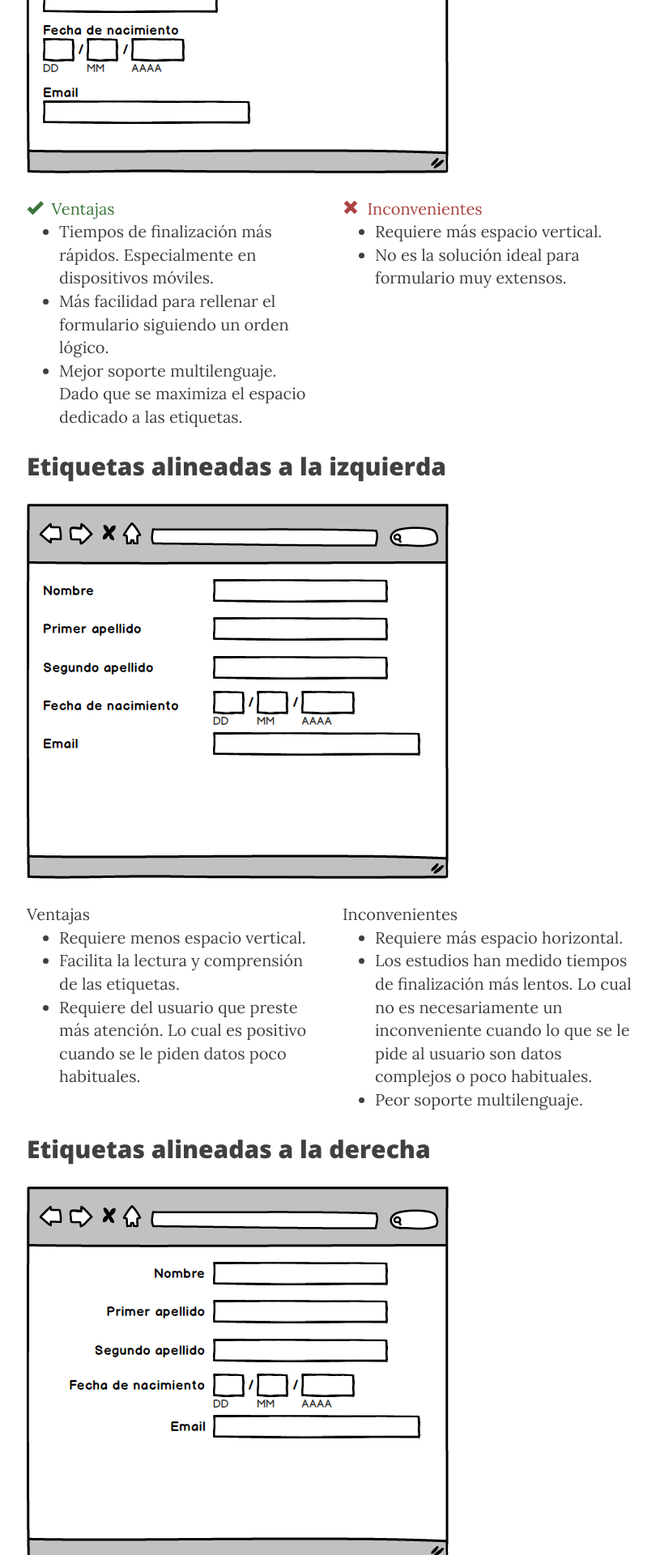
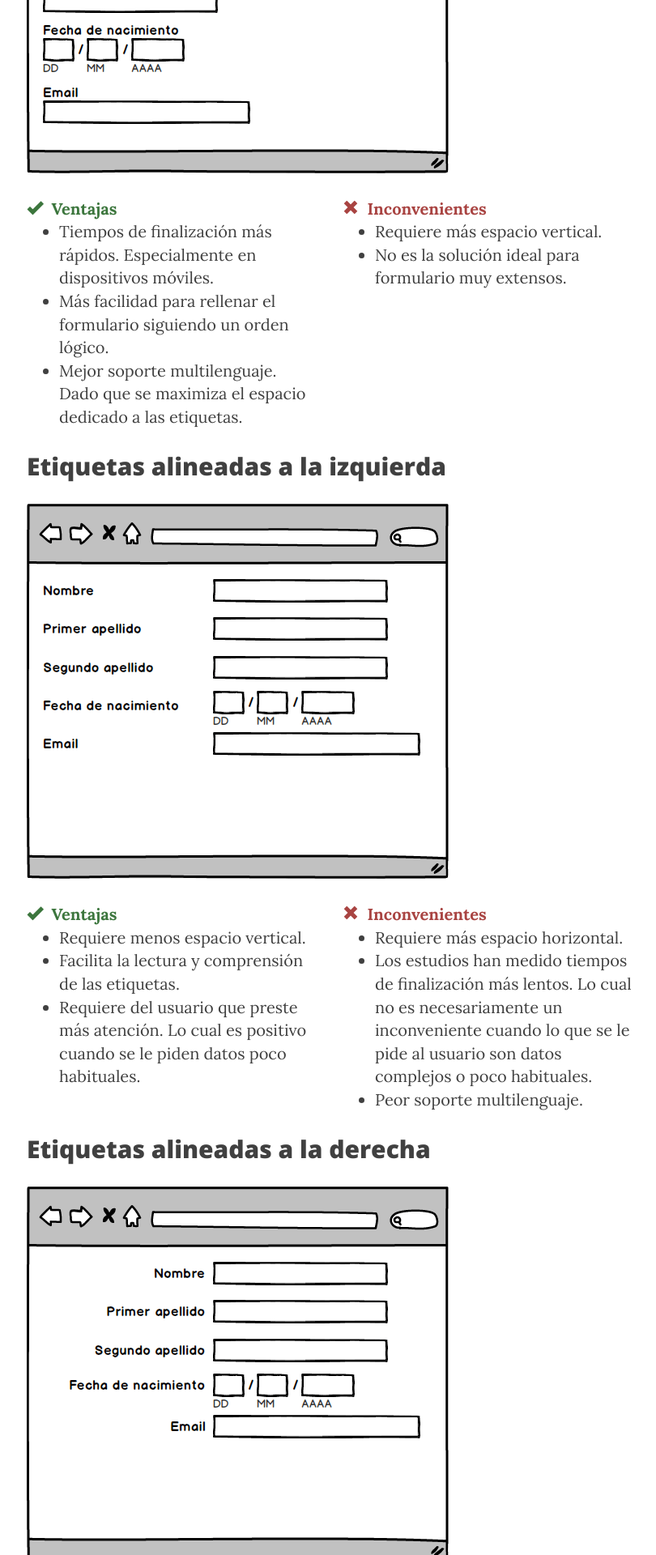
Before and after one commit to aunitz/beta, a Jekyll site: the page built from _posts/2018-03-11-tip-11-etiquetas-por-encima-campos.markdown, in a window 1280 px wide. Shown: the part 1434-3354 px from the top of the page at 81% size, without its empty margins (232-1042 px from the left). Built offline with Jekyll 4.4.1, drawn with Linux system fonts in a browser that asks for light colours; nearby versions of some CDN libraries.

Commit message:
Completados iconos y colores a ventajas en inconvenientes.

```diff
--- a/_posts/2018-03-11-tip-11-etiquetas-por-encima-campos.markdown
+++ b/_posts/2018-03-11-tip-11-etiquetas-por-encima-campos.markdown
@@ -26,7 +26,7 @@
 
 <div class="row">
     <div class="col-sm-6">
-        <span class="text-success"><span class="glyphicon glyphicon-ok" aria-hidden="true"></span>&nbsp;&nbsp;Ventajas</span>
+        <strong class="text-success"><span class="glyphicon glyphicon-ok" aria-hidden="true"></span>&nbsp;&nbsp;Ventajas</strong>
         <ul>
             <li>Tiempos de finalización más rápidos. Especialmente en dispositivos móviles.</li>
             <li>Más facilidad para rellenar el formulario siguiendo un orden lógico.</li>
@@ -34,7 +34,7 @@
         </ul>
     </div>
     <div class="col-sm-6">
-        <span class="text-danger"><span class="glyphicon glyphicon-remove" aria-hidden="true"></span>&nbsp;&nbsp;Inconvenientes</span>
+        <strong class="text-danger"><span class="glyphicon glyphicon-remove" aria-hidden="true"></span>&nbsp;&nbsp;Inconvenientes</strong>
         <ul>
             <li>Requiere más espacio vertical.</li>
             <li>No es la solución ideal para formulario muy extensos.</li>
@@ -48,7 +48,7 @@
 
 <div class="row">
     <div class="col-sm-6">
-        Ventajas
+        <strong class="text-success"><span class="glyphicon glyphicon-ok" aria-hidden="true"></span>&nbsp;&nbsp;Ventajas</strong>
         <ul>
             <li>Requiere menos espacio vertical.</li>
             <li>Facilita la lectura y comprensión de las etiquetas.</li>
@@ -56,7 +56,7 @@
         </ul>
     </div>
     <div class="col-sm-6">
-        Inconvenientes
+        <strong class="text-danger"><span class="glyphicon glyphicon-remove" aria-hidden="true"></span>&nbsp;&nbsp;Inconvenientes</strong>
         <ul>
             <li>Requiere más espacio horizontal.</li>
             <li>Los estudios han medido tiempos de finalización más lentos. Lo cual no es necesariamente un inconveniente cuando lo que se le pide al usuario son datos complejos o poco habituales.</li>
@@ -71,7 +71,7 @@
 
 <div class="row">
     <div class="col-sm-6">
-        Ventajas
+        <strong class="text-success"><span class="glyphicon glyphicon-ok" aria-hidden="true"></span>&nbsp;&nbsp;Ventajas</strong>
         <ul>
             <li>Requiere menos espacio vertical.</li>
             <li>Mejor conexión visual entre la etiqueta y el campo que en los alineados a la izquierda.</li>
@@ -79,7 +79,7 @@
         </ul>
     </div>
     <div class="col-sm-6">
-        Inconvenientes
+        <strong class="text-danger"><span class="glyphicon glyphicon-remove" aria-hidden="true"></span>&nbsp;&nbsp;Inconvenientes</strong>
         <ul>
             <li>Requiere más espacio horizontal.</li>
             <li>Peor soporte multilenguaje.</li>
```
